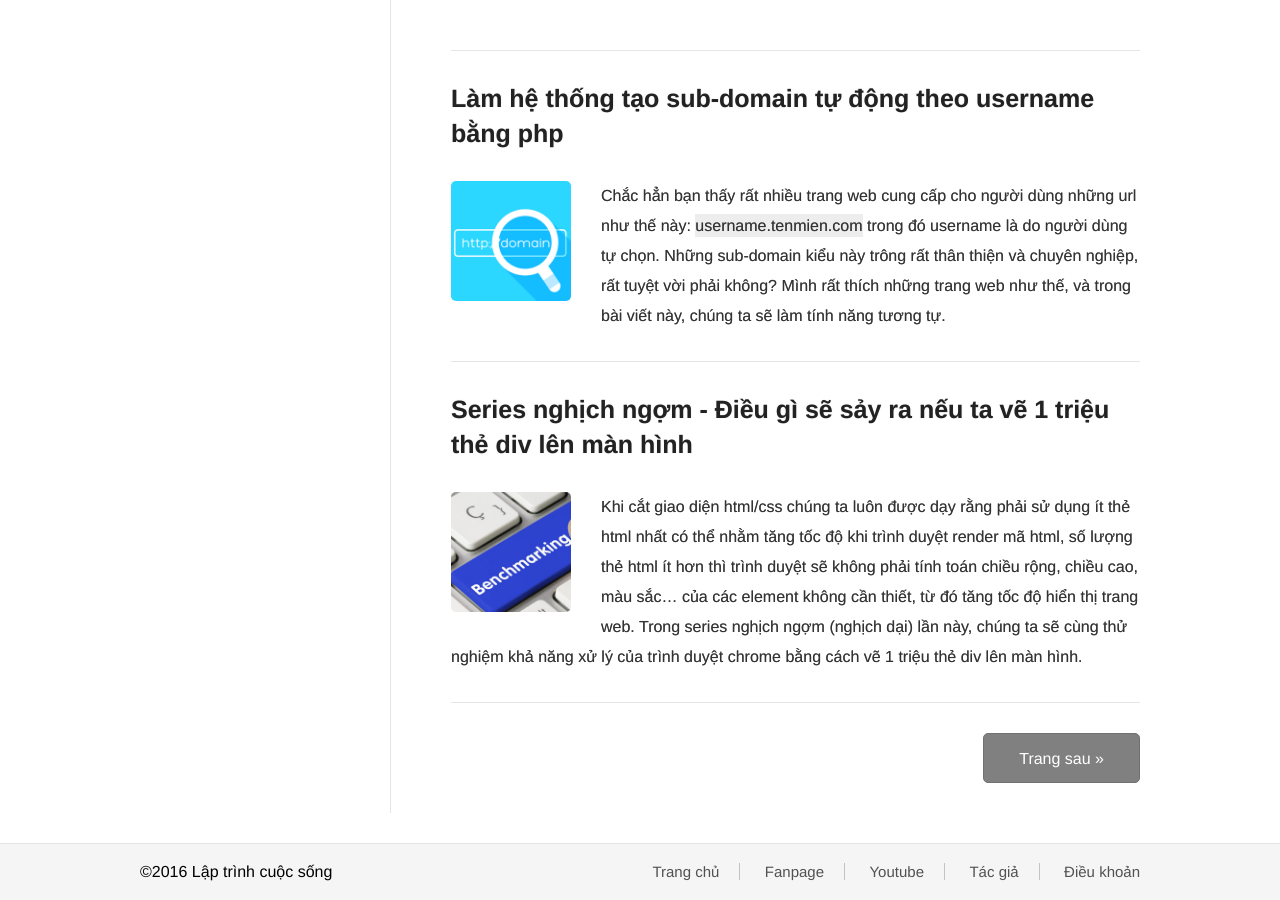
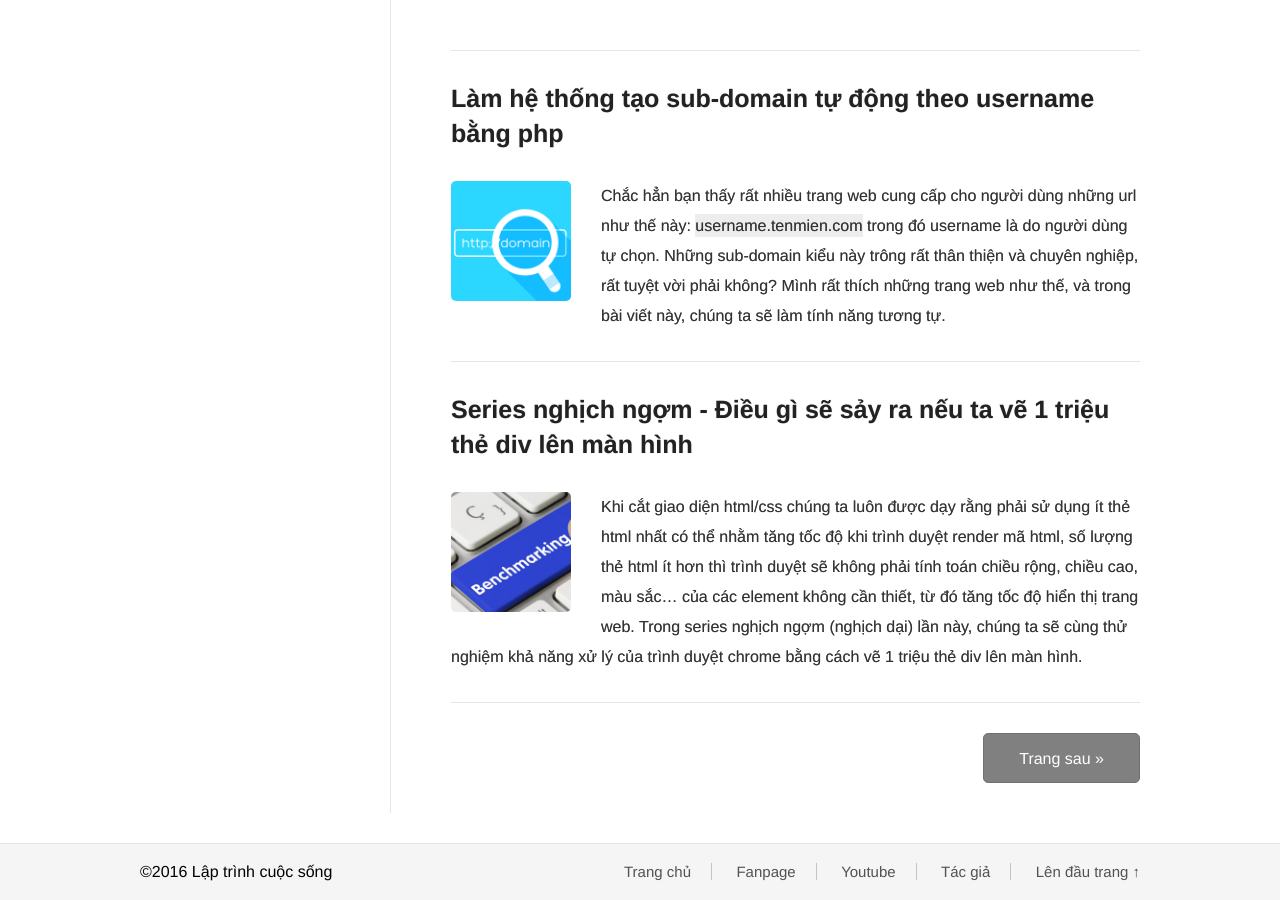
Before and after one commit to nguyentest/laptrinhcuocsong, a Jekyll site: the page built from index.html, in a window 1280 px wide and 900 px high, scrolled down 2437 px. Built offline with Jekyll 4.4.1, drawn with Linux system fonts in a browser that asks for light colours; the list of posts is cut into pages by our own code.

Commit message:
Update footer.html

```diff
--- a/_includes/footer.html
+++ b/_includes/footer.html
@@ -8,7 +8,7 @@
 		<li><a target="_blank" href="https://www.facebook.com/laptrinhcuocsongdotcom/">Fanpage</a></li>
 		<li><a target="_blank" href="https://www.youtube.com/channel/UC5CIt5W4kq4ie0KJEdg2ztg">Youtube</a></li>
 		<li><a target="_blank" href="http://buivannguyen.com">Tác giả</a></li>
-		<li><a target="_blank" href="#">Điều khoản</a></li>
+		<li><a href="#">Lên đầu trang &uarr;</a></li>
 	  </ul>
 	  <div class="clear"></div>
 	</div>
```
